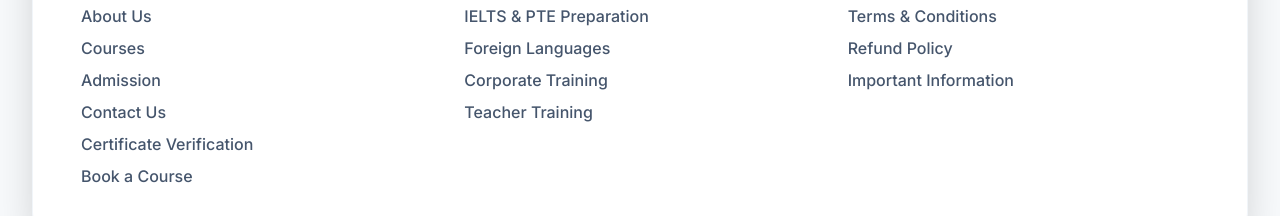
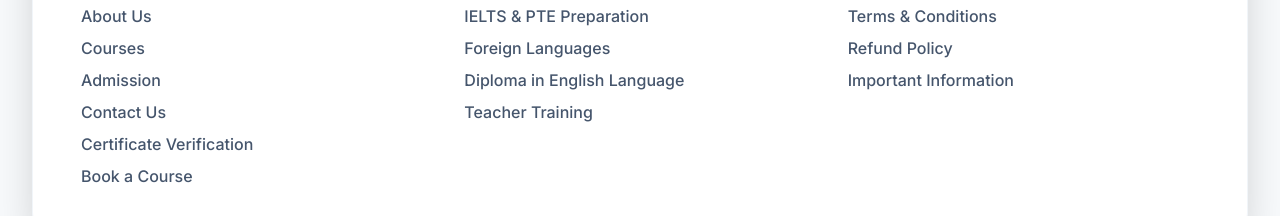
Before and after one commit to Utsavthesiya146/cambridgeacademyofenglish, a Next.js app: page /sitemap in a window 1280 px wide. Shown: the part 461-677 px from the top of the page. Built offline with nearby package versions, Linux system fonts and the light colour scheme.

Commit message:
Fix 404 links in sitemap by pointing to correct course URLs

```diff
--- a/src/app/sitemap/page.tsx
+++ b/src/app/sitemap/page.tsx
@@ -39,10 +39,10 @@
             <div>
               <h3 className="text-xl font-bold text-primary mb-4 border-b border-slate-100 pb-2">Top Courses</h3>
               <ul className="space-y-2 text-slate-600 font-medium">
-                <li><Link href="/courses/spoken-english" className="hover:text-accent transition-colors">Spoken English</Link></li>
-                <li><Link href="/courses/ielts-pte" className="hover:text-accent transition-colors">IELTS & PTE Preparation</Link></li>
-                <li><Link href="/courses/foreign-languages" className="hover:text-accent transition-colors">Foreign Languages</Link></li>
-                <li><Link href="/courses/corporate-training" className="hover:text-accent transition-colors">Corporate Training</Link></li>
+                <li><Link href="/courses/learn-english-speaking-course-online" className="hover:text-accent transition-colors">Spoken English</Link></li>
+                <li><Link href="/courses/ielts-coaching-in-bangalore" className="hover:text-accent transition-colors">IELTS & PTE Preparation</Link></li>
+                <li><Link href="/courses/foreign-language-courses" className="hover:text-accent transition-colors">Foreign Languages</Link></li>
+                <li><Link href="/courses/Diploma-in-English-Language" className="hover:text-accent transition-colors">Diploma in English Language</Link></li>
                 <li><Link href="/courses/teacher-training" className="hover:text-accent transition-colors">Teacher Training</Link></li>
               </ul>
             </div>
```
